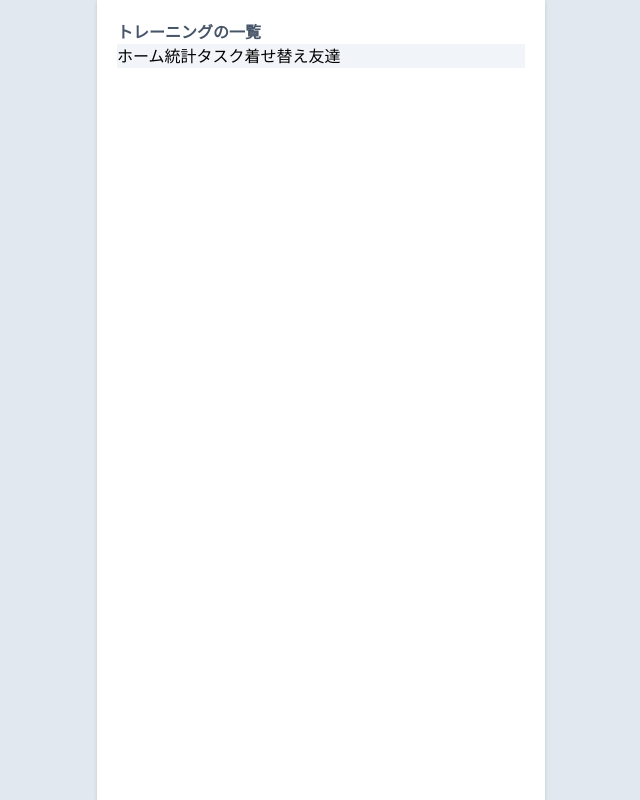
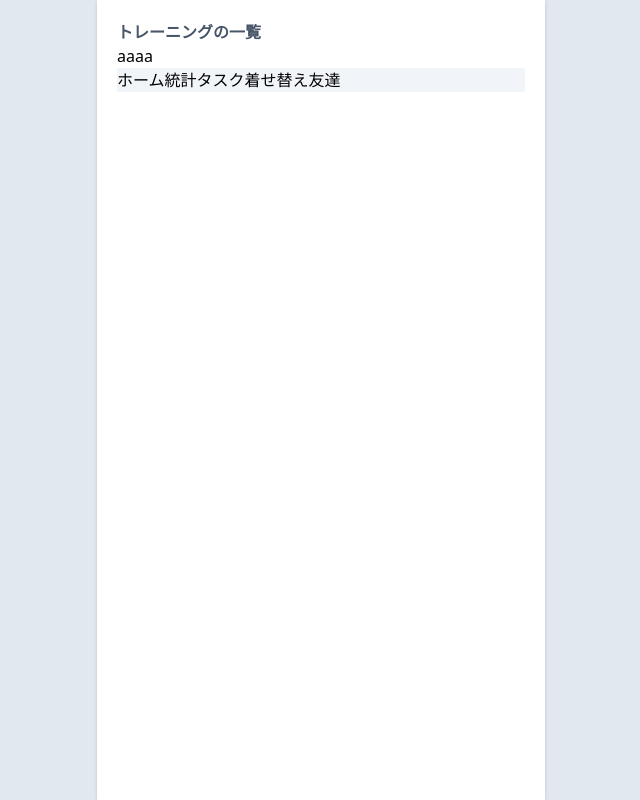
Before and after one commit to muscle-training-with-friend/mutan, a React (Vite) app: page /mutan/allTrainings in a window 1280 px wide. Shown: the whole page, without its empty margins (319-959 px from the left). Built offline with nearby package versions, Linux system fonts and the light colour scheme.

Commit message:
Update AllTrainings.jsx
test

```diff
--- a/src/Pages/AllTrainings.jsx
+++ b/src/Pages/AllTrainings.jsx
@@ -2,6 +2,8 @@ export default function () {
   return (
     <>
       <div className="font-bold text-slate-600">トレーニングの一覧</div>
+      <div>aaaa</div>
+
     </>
   );
 }
```
